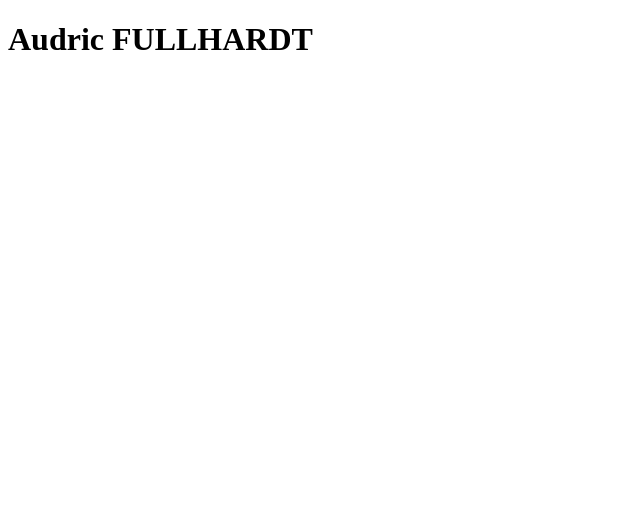
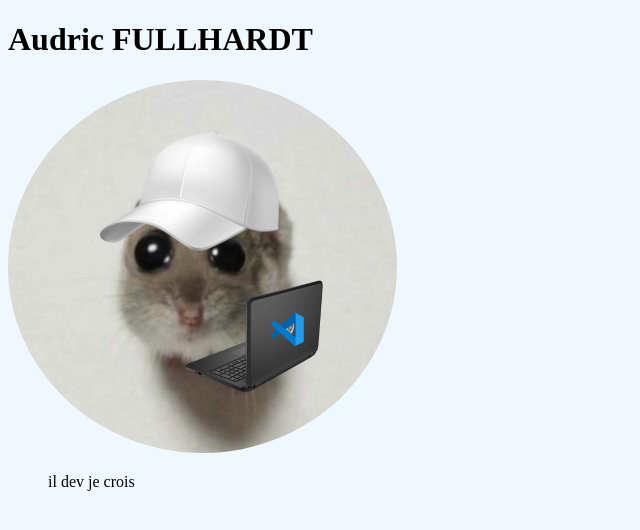
Before and after one commit to audricfullhardt/repo_312D, a plain HTML site: page index.html in a window 1280 px wide. Shown: the whole page, without its empty margins (0-640 px from the left). Drawn offline with Linux system fonts and the light colour scheme.

Commit message:
ajout image

```diff
--- a/index.html
+++ b/index.html
@@ -4,8 +4,11 @@
     <meta charset="UTF-8">
     <meta name="viewport" content="width=device-width, initial-scale=1.0">
     <title>Audric FULLHARDT</title>
+    <link rel="stylesheet" href="styles.css">
 </head>
 <body>
     <h1>Audric FULLHARDT</h1>
+    <img src="dev.png" alt="hamster qui développe">
+    <figure>il dev je crois</figure>
 </body>
 </html>
--- a/styles.css
+++ b/styles.css
@@ -1,3 +1,6 @@
 body{
     background-color: aliceblue;
 }
+img{
+    border-radius: 50%;
+}
```
Also changed, not shown: dev.png (added).
